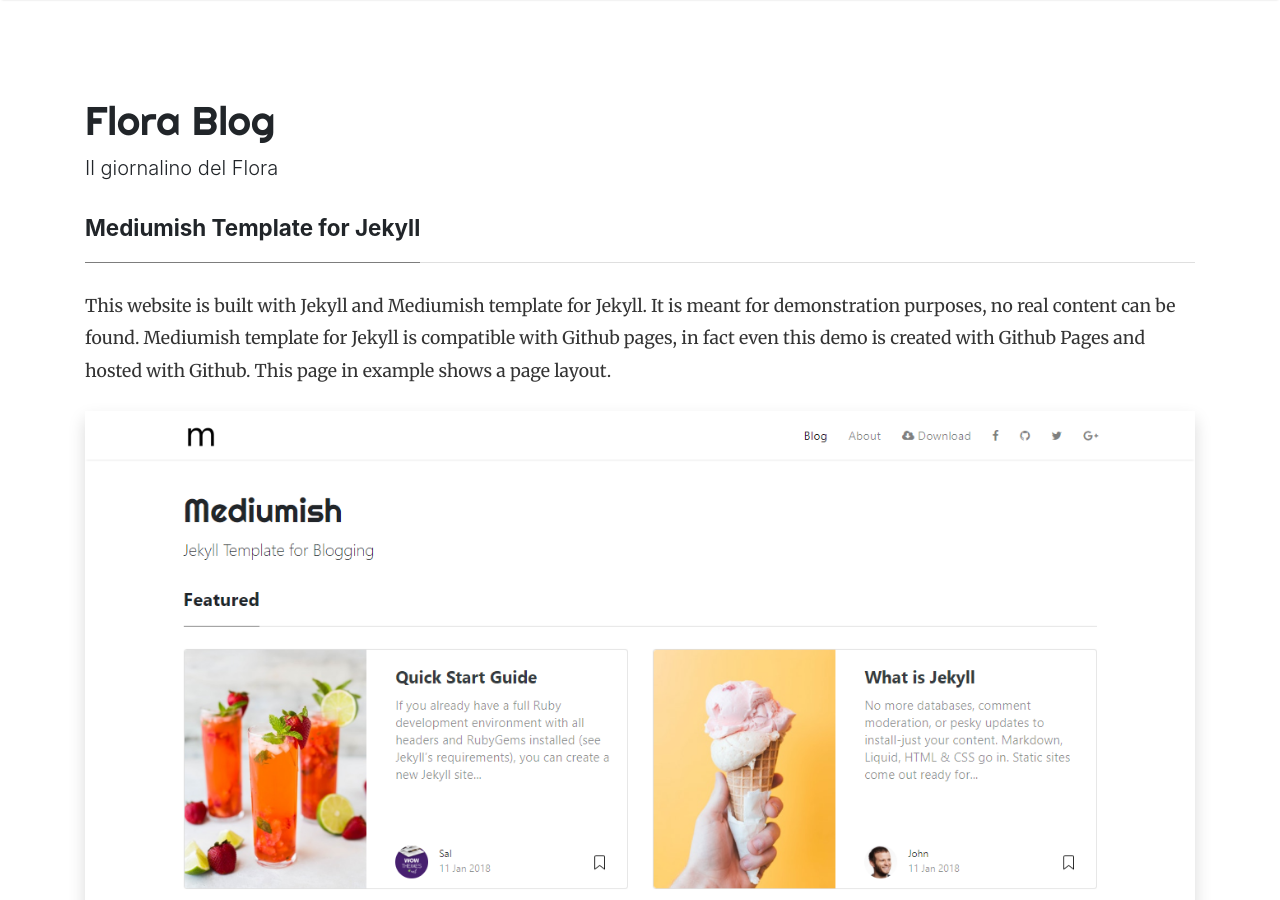
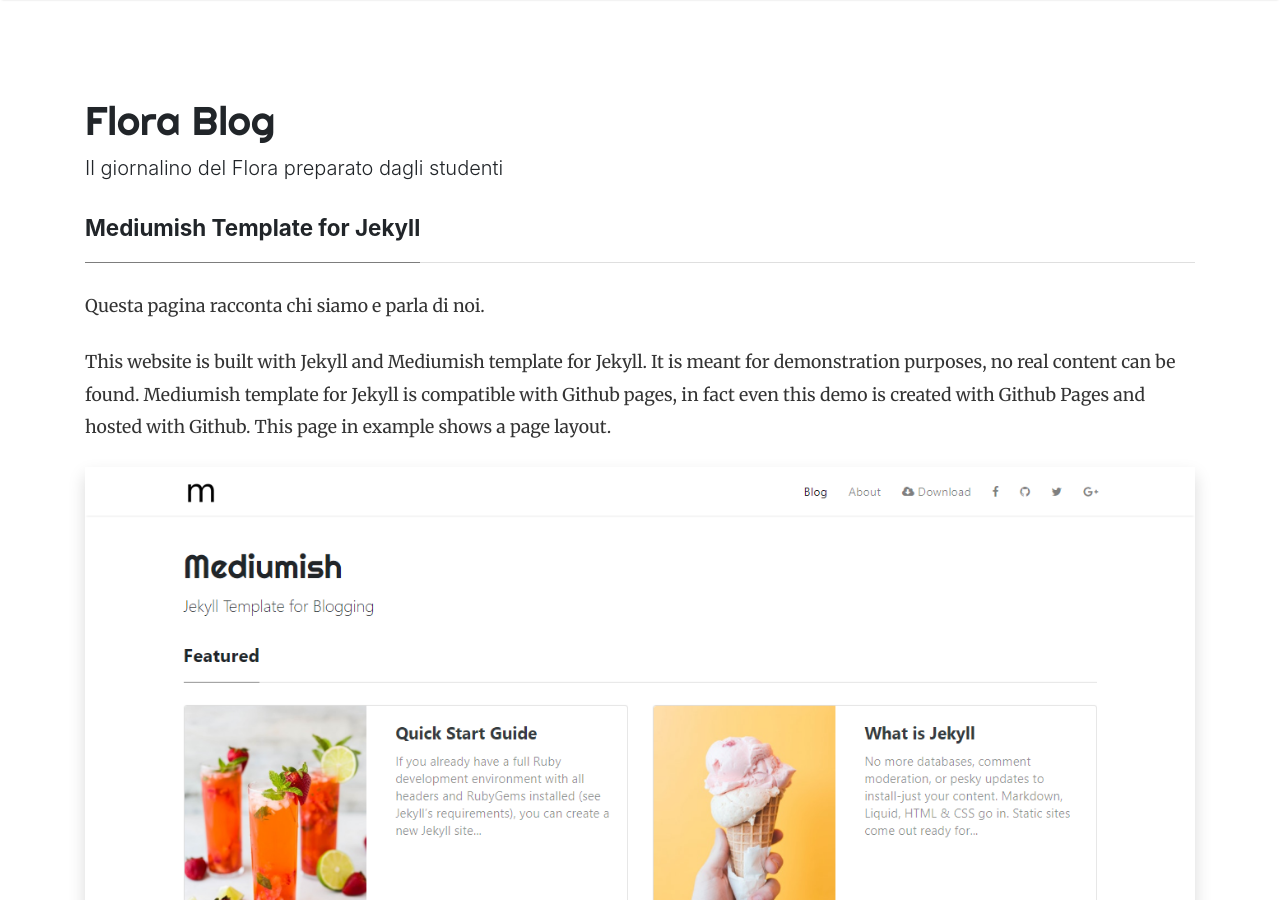
Before and after one commit to istitutoflora/istitutoflora.github.io, a Jekyll site: the page built from about.md, in a window 1280 px wide and 900 px high. Built offline with Jekyll 4.4.1, drawn with Linux system fonts in a browser that asks for light colours; nearby versions of some CDN libraries; comment, search, counter and statistics services are not loaded.

Commit message:
aggiornamento pagina about

```diff
--- a/_config.yml
+++ b/_config.yml
@@ -1,6 +1,6 @@
 # Site
 name: "Flora Blog"
-description: "Il giornalino del Flora"
+description: "Il giornalino del Flora preparato dagli studenti"
 meta_description: "Jekyll template, Medium styled, free for bloggers."
 logo: 'assets/images/logo.png'
 favicon: 'assets/images/logo.png'
--- a/about.md
+++ b/about.md
@@ -3,6 +3,8 @@
 title: Mediumish Template for Jekyll
 comments: true
 ---
+
+Questa pagina racconta chi siamo e parla di noi.
 
 This website is built with Jekyll and Mediumish template for Jekyll. It is meant for demonstration purposes, no real content can be found. Mediumish template for Jekyll is compatible with Github pages, in fact even this demo is created with Github Pages and hosted with Github. This page in example shows a page layout.
 
```
